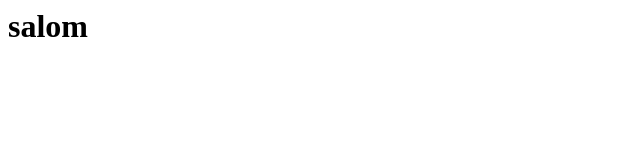
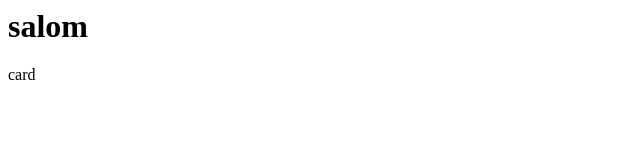
Before and after one commit to Yusufdev1998/github-test, a plain HTML site: page index.html in a window 1280 px wide. Shown: the full height of the page, 0-640 px from the left. Drawn offline with Linux system fonts and the light colour scheme.

Commit message:
card yasaldi

```diff
--- a/index.html
+++ b/index.html
@@ -1 +1,3 @@
 <h1>salom</h1>
+
+<div>card</div>
```
